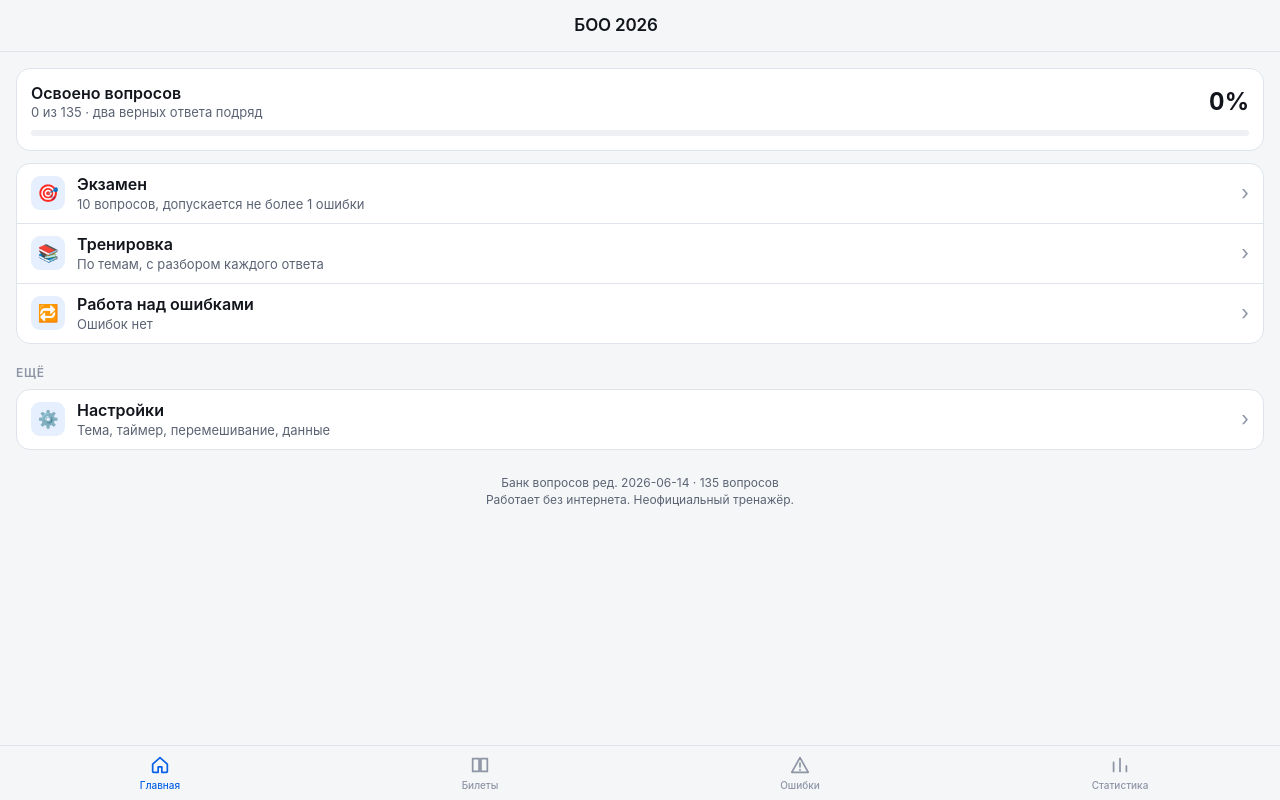
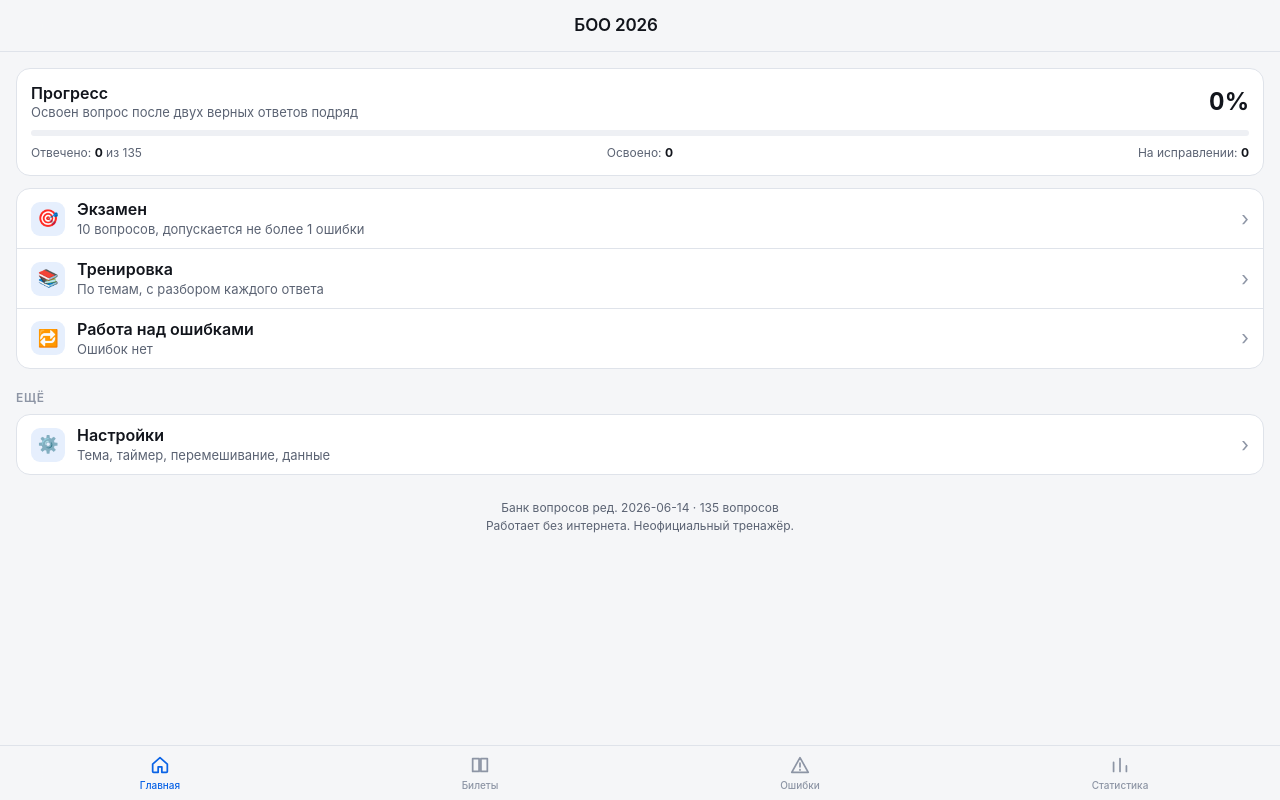
Before and after one commit to Donderfer/PWA_Test_hunter2026, a plain HTML site: page index.html in a window 1280 px wide. Drawn offline with Linux system fonts and the light colour scheme.

Commit message:
Add files via upload

```diff
--- a/index.html
+++ b/index.html
@@ -1019,13 +1019,27 @@ const Store = (function () {
     const pct = Math.round(s.learned / s.total * 100);
     const last = Store.exams()[0];
 
+    /* Показываем и «отвечено», и «освоено». Раньше была только освоенность,
+       и после нескольких верных ответов главная всё ещё писала 0 из 135 —
+       это читалось как «прогресс не сохранился». */
+    const touchedPct = Math.round(s.touched / s.total * 100);
+
     $screen.innerHTML =
       storageWarning() +
       '<div class="card">' +
-        '<div class="row"><div><div class="menu__title">Освоено вопросов</div>' +
-        '<div class="small muted">' + s.learned + ' из ' + s.total + ' · два верных ответа подряд</div></div>' +
+        '<div class="row"><div><div class="menu__title">Прогресс</div>' +
+        '<div class="small muted">Освоен вопрос после двух верных ответов подряд</div></div>' +
         '<div class="stat__v">' + pct + '%</div></div>' +
-        '<div class="bar mt8"><div class="bar__fill' + (pct === 100 ? ' bar__fill--ok' : '') + '" style="width:' + pct + '%"></div></div>' +
+        '<div class="bar mt8" style="position:relative">' +
+          '<div class="bar__fill" style="width:' + touchedPct + '%;opacity:.35"></div>' +
+          '<div class="bar__fill' + (pct === 100 ? ' bar__fill--ok' : '') +
+          '" style="width:' + pct + '%;position:absolute;top:0;left:0"></div>' +
+        '</div>' +
+        '<div class="row mt8 tiny muted">' +
+          '<span>Отвечено: <b style="color:var(--text)">' + s.touched + '</b> из ' + s.total + '</span>' +
+          '<span>Освоено: <b style="color:var(--text)">' + s.learned + '</b></span>' +
+          '<span>На исправлении: <b style="color:var(--text)">' + s.weak + '</b></span>' +
+        '</div>' +
       '</div>' +
 
       '<div class="menu">' +
```
